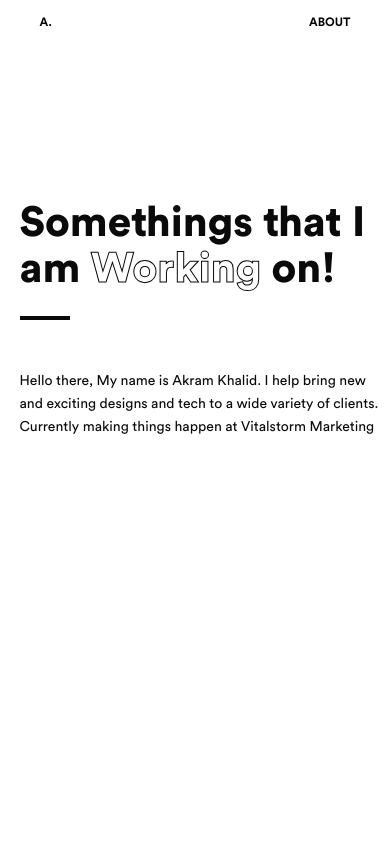
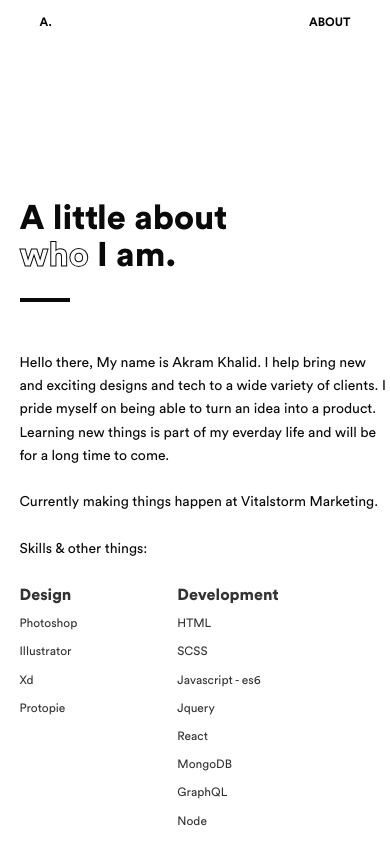
Before and after one commit to wrongakram/Personal-Site, a Gatsby site: page /about in a window 390 px wide. Built offline with nearby package versions, Linux system fonts and the light colour scheme; Gatsby itself is replaced by a stand-in of ours.

Commit message:
final changes before first push to netlify

```diff
--- a/src/components/header.js
+++ b/src/components/header.js
@@ -1,12 +1,14 @@
 import React, {Component} from 'react';
 import styled  from 'styled-components';
 import AniLink from "gatsby-plugin-transition-link/AniLink";
+import {TimelineLite, Expo,} from "gsap";
 
 const NavItem = styled.li`
   margin: 0 20px;
   padding: 0;
   list-style: none;
   a {
+    margin-top: 10px;
     text-decoration: none;
     font-size: 12px;
     text-transform: uppercase;
@@ -21,6 +23,9 @@ const NavItem = styled.li`
   position: fixed;
   width: 100%;
   height: 70px;
+  opacity: 0;
+  transform: translateY(10px);
+  background: #fff;
   @media (max-width: 600px) {
     padding: 10px 5%;
   }
@@ -33,10 +38,14 @@ class Header extends Component {
     this.hoverLink = null;
     this.hoverLink2 = null;
     this.myTween = null;
+    this.header = null;
   }
 
 
   componentDidMount(){
+    this.myTween = new TimelineLite();
+    this.myTween
+    .to(this.header, .6, {opacity: 1, delay: .8 ,ease: Expo.easeOut, x: 0, y: 0})
 
     window.onmousemove = (e) => {
       this.cursorShadow.style.left = e.pageX + 'px';
@@ -68,7 +77,7 @@ class Header extends Component {
 
   render() {
     return (
-      <NavWrapper>
+      <NavWrapper ref={div => this.header = div}>
         <div
           style={{
             margin: `0 auto`,
@@ -78,7 +87,6 @@ class Header extends Component {
           }}
         >
         <NavItem ref={a => this.hoverLink2 = a} ><AniLink cover bg="#000" to="/" duration={1}>A.</AniLink></NavItem>
-
           <div>
             <ul style={{
                     padding: 0,
--- a/src/components/layout.css
+++ b/src/components/layout.css
@@ -675,3 +675,12 @@ pre tt:after {
     font-size: 100%;
   }
 }
+
+@media only screen and (max-width: 800px) {
+.cursor {
+  display: none;
+}
+* {
+  cursor: auto;
+}
+}
--- a/src/components/layout.js
+++ b/src/components/layout.js
@@ -19,7 +19,7 @@ const Layout = ({ children }) => (
     `}
     render={data => (
       <>
-        <Header siteTitle={data.site.siteMetadata.title} />
+        <Header/>
         <div>
           {children}
         </div>
--- a/src/pages/about.js
+++ b/src/pages/about.js
@@ -6,26 +6,30 @@ import styled from 'styled-components'
 const About = styled.div`
   display: flex;
   align-items: center;
+      font-family: Circular Std Book;
   .inner {
     padding-left: 100px;
-    margin-top: 200px;
+    margin: 200px 0;
     display: flex;
     flex-direction: column;
     position: relative;
     z-index: -1;
-    width: 500px;
+    width: 65%;
     @media (max-width: 600px) {
      padding-left: 5%;
      width: 100%;
     }
     h3 {
       color: #0a0a0a;
-      font-size: 42px;
+      font-size: 52px;
       font-family: 'Circular Std Black';
       span {
         -webkit-text-fill-color: white;
         -webkit-text-stroke-width: 1px;
         -webkit-text-stroke-color: 0a0a0a;
+      }
+      @media (max-width: 600px) {
+       font-size: 34px;
       }
     }
     .block {
@@ -33,10 +37,11 @@ const About = styled.div`
       height: 4px;
       width: 50px;
       background: #0a0a0a;
+      margin-bottom: 50px;
     }
     p {
       color: #0a0a0a;
-      margin-top: 50px;
+      margin-top: 0px;
       font-weight: 300;
       font-family: 'Circular Std Book';
       font-size: 14px;
@@ -45,16 +50,58 @@ const About = styled.div`
 
 `
 
+const SkillsList = styled.div`
+  display: flex;
+  ul {
+    margin-top: 75px;
+    padding: none;
+    margin: 0;
+    margin-right: 100px;
+    li {
+      font-family: Circular Std Book;
+      margin: 5px 0;
+      font-size: 12px;
+      font-weight: 300;
+      list-style: none;
+    }
+  }
+`
+
 
 const AboutPage = ({data}) => (
   <Layout>
     <SEO title="Home" keywords={[`gatsby`, `application`, `react`]} />
       <About>
         <div className="inner">
-          <h3>Somethings that I am <span>Working</span> on!</h3>
+          <h3>A little about <br></br> <span>who</span> I am.</h3>
           <span className="block"></span>
-          <p>Hello there, My name is Akram Khalid. I help bring new and exciting designs and tech to a wide variety of clients. Currently making things happen at Vitalstorm Marketing</p>
-        </div>
+          <p>Hello there, My name is Akram Khalid. I help bring new and exciting designs and tech to a wide variety of clients.
+          I pride myself on being able to turn an idea into a product. Learning new things is part of my everday life and will be for a long time to come.
+          </p>
+          <p>Currently making things happen at Vitalstorm Marketing.</p>
+          <p>Skills & other things:</p>
+          <SkillsList>
+            <ul>
+              <b>Design</b>
+              <li>Photoshop</li>
+              <li>Illustrator</li>
+              <li>Xd</li>
+              <li>Protopie</li>
+            </ul>
+            <ul>
+              <b>Development</b>
+              <li>HTML</li>
+              <li>SCSS</li>
+              <li>Javascript - es6</li>
+              <li>Jquery</li>
+              <li>React</li>
+              <li>MongoDB</li>
+              <li>GraphQL</li>
+              <li>Node</li>
+              <li>Wordpress</li>
+            </ul>
+          </SkillsList>
+      </div>
       </About>
   </Layout>
 );
```
Also changed, not shown: src/components/image1.js (deleted, +0 -38 lines), src/components/image2.js (deleted, +0 -34 lines), src/components/recent.js (+30 -20 lines), src/components/social.js (+9 -7 lines), src/images/audi.png (deleted), src/images/miwn.png (deleted), src/images/project1.png (deleted), src/images/project2.png (deleted), 1 other file.
